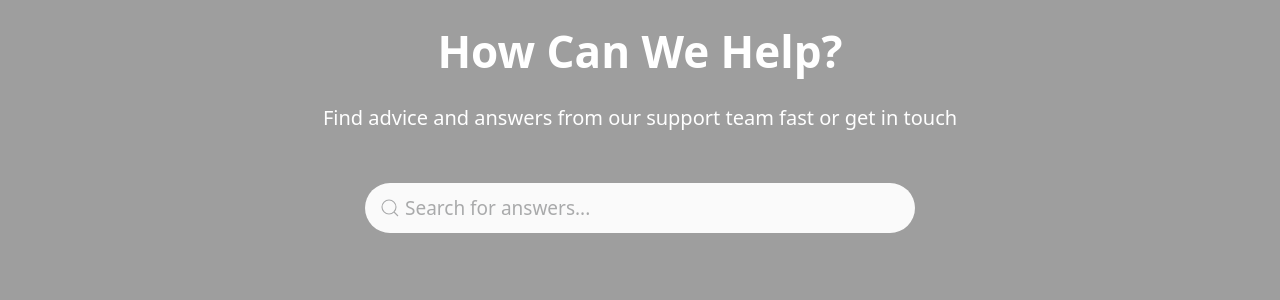
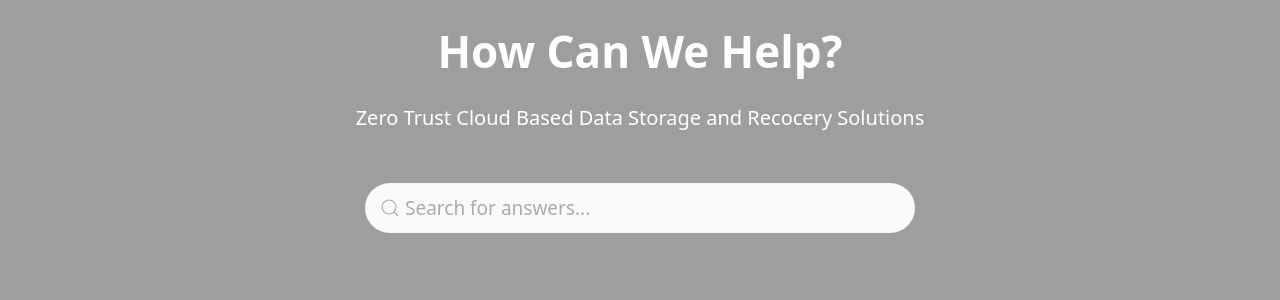
Before and after one commit to robbertl/robbertl.github.io, a Jekyll site: the page built from index.md, in a window 1280 px wide. Shown: the part 159-459 px from the top of the page. Built offline with Jekyll 4.4.1, drawn with Linux system fonts in a browser that asks for light colours.

Commit message:
Update index.md

```diff
--- a/index.md
+++ b/index.md
@@ -1,7 +1,7 @@
 ---
 layout: help
 title: How Can We Help?
-subtitle: Find advice and answers from our support team fast or get in touch
+subtitle: Zero Trust Cloud Based Data Storage and Recocery Solutions
 hero:
     background: "#005a80"
     align: center
```
